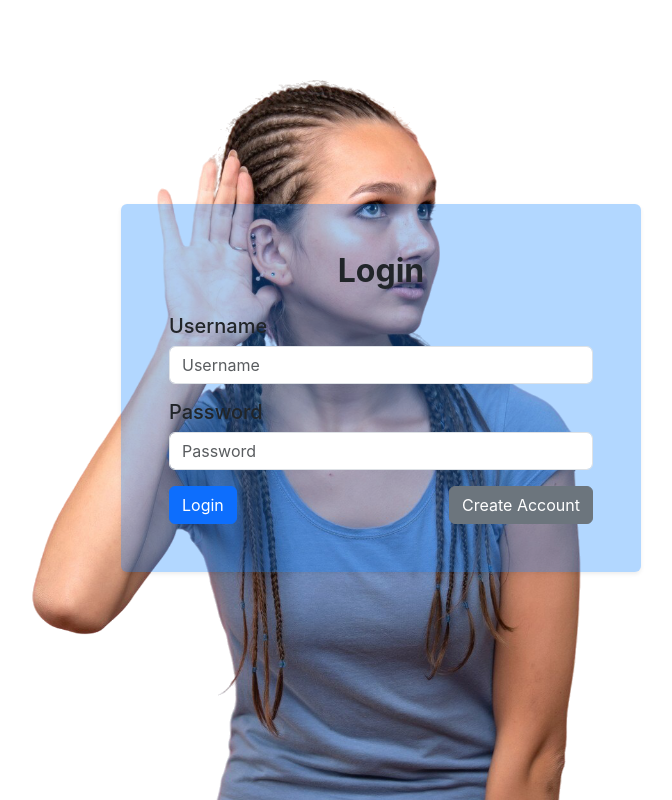
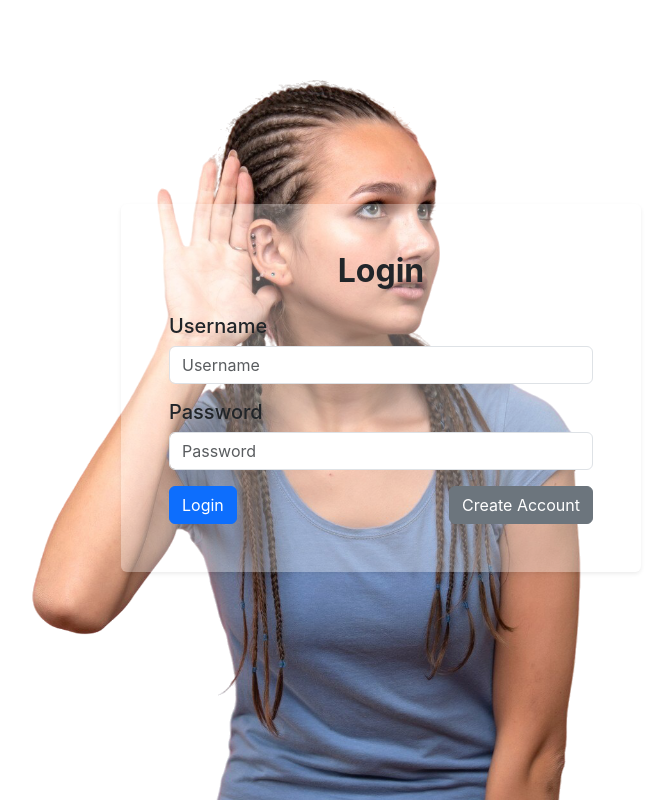
Before and after one commit to Daniel-Kats256/voice-transcription-system, a React (Create React App) app in the folder frontend/: page / in a window 1280 px wide. Shown: the whole page, without its empty margins (259-931 px from the left). Built offline with nearby package versions, Linux system fonts and the light colour scheme; no server answers.

Commit message:
Update LoginPage.js

```diff
--- a/frontend/src/pages/LoginPage.js
+++ b/frontend/src/pages/LoginPage.js
@@ -55,7 +55,7 @@ const LoginPage = () => {
         className="container-fluid shadow-sm p-5 mb-4 rounded"
         style={{
           maxWidth: '520px',
-          backgroundColor: 'rgba(0, 123, 255, 0.3)'
+          backgroundColor: 'rgba(255, 255, 255, 0.3)'
         }}
       >
         <h2 className="mb-4 text-center page-title">Login</h2>
```
